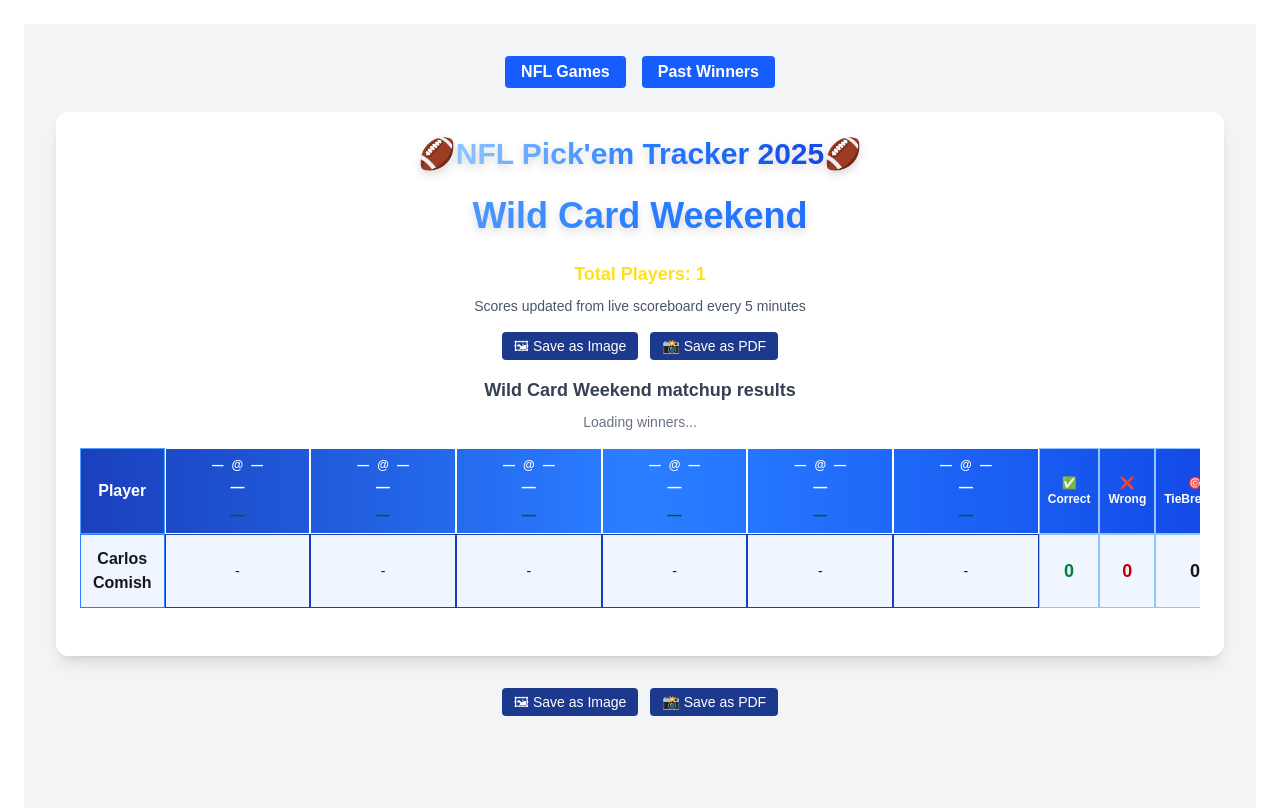
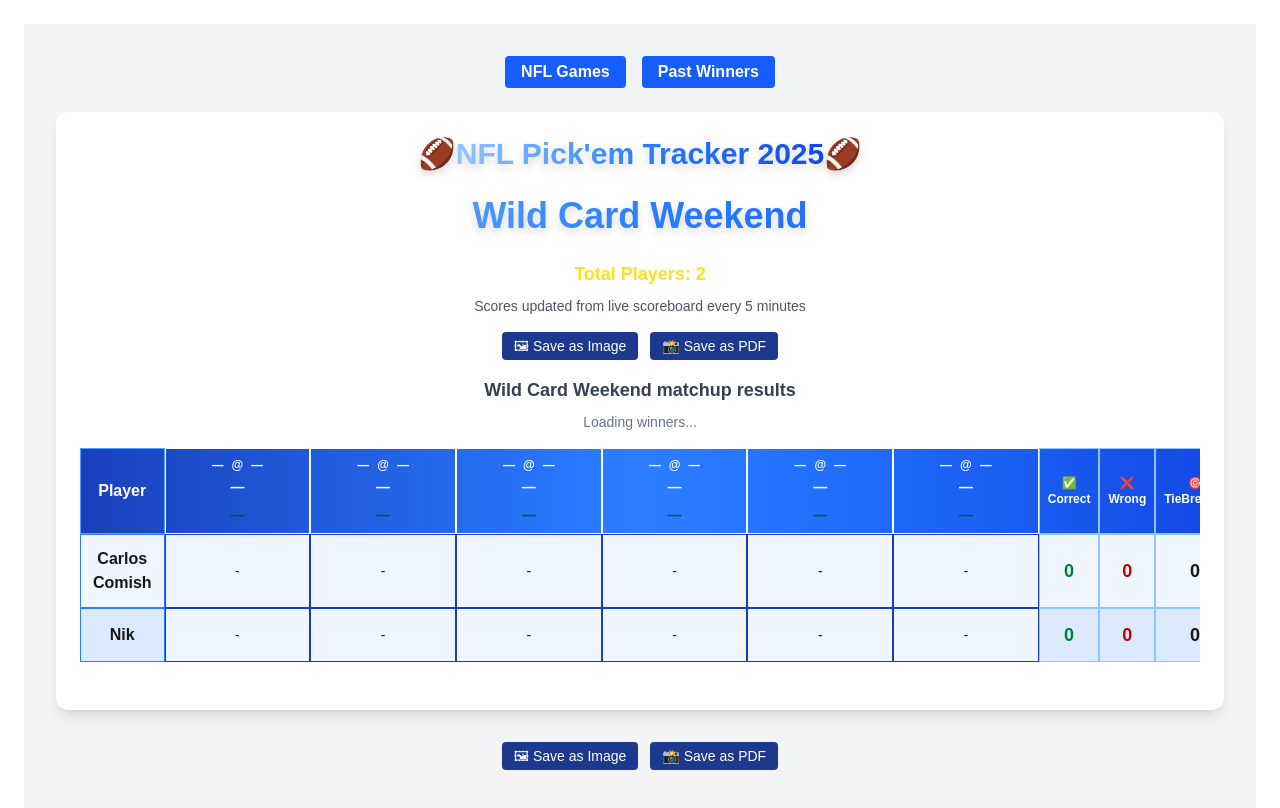
Before and after one commit to CarlosMartinezCM/pickEmTracker, a Next.js app: page / in a window 1280 px wide. Shown: the top 808 px of the page. Built offline with nearby package versions, Linux system fonts and the light colour scheme; no server answers.

Commit message:
added another player for the pickems

```diff
--- a/app/components/PickEmBoard.tsx
+++ b/app/components/PickEmBoard.tsx
@@ -71,30 +71,9 @@
 
 // Wild Card Weekend players (Picks Final Sunday Morning)
 const initialPlayers: Player[] = [
-{ name: "Carlos Comish", picks: ["-", "-", "-", "-", "-", "-"], tiebreaker: 0 },
-  ];
-
-  /**
-// Wild Card Weekend players (Picks Final Sunday Morning)
-const initialPlayers: Player[] = [
-  { name: "Carlos Comish", picks: ["-", "-", "-", "-", "-", "-", "-", "-", "-", "-", "-", "-", "-", "-", "-", "-"], tiebreaker: 0 },
-  { name: "J El De La R", picks: ["-", "-", "-", "-", "-", "-", "-", "-", "-", "-", "-", "-", "-", "-", "-", "-"], tiebreaker: 0 },
-  { name: "Nik", picks: ["-", "-", "-", "-", "-", "-", "-", "-", "-", "-", "-", "-", "-", "-", "-", "-"], tiebreaker: 0 },
-  { name: "Eric Rodriguez", picks: ["-", "-", "-", "-", "-", "-", "-", "-", "-", "-", "-", "-", "-", "-", "-", "-"], tiebreaker: 0 },
-  { name: "J Rios", picks: ["-", "-", "-", "-", "-", "-", "-", "-", "-", "-", "-", "-", "-", "-", "-", "-"], tiebreaker: 0 },
-  { name: "Yolo", picks: ["-", "-", "-", "-", "-", "-", "-", "-", "-", "-", "-", "-", "-", "-", "-", "-"], tiebreaker: 0 },
-  { name: "Fay", picks: ["-", "-", "-", "-", "-", "-", "-", "-", "-", "-", "-", "-", "-", "-", "-", "-"], tiebreaker: 0 },
-  { name: "Edgar B", picks: ["-", "-", "-", "-", "-", "-", "-", "-", "-", "-", "-", "-", "-", "-", "-", "-"], tiebreaker: 0 },
-  { name: "Javier", picks: ["-", "-", "-", "-", "-", "-", "-", "-", "-", "-", "-", "-", "-", "-", "-", "-"], tiebreaker: 0 },
-  { name: "Oso", picks: ["-", "-", "-", "-", "-", "-", "-", "-", "-", "-", "-", "-", "-", "-", "-", "-"], tiebreaker: 0 },
-  { name: "Rios", picks: ["-", "-", "-", "-", "-", "-", "-", "-", "-", "-", "-", "-", "-", "-", "-", "-"], tiebreaker: 0 },
-  { name: "Erick Escobar", picks: ["-", "-", "-", "-", "-", "-", "-", "-", "-", "-", "-", "-", "-", "-", "-", "-"], tiebreaker: 0 },
-  { name: "Sumo", picks: ["-", "-", "-", "-", "-", "-", "-", "-", "-", "-", "-", "-", "-", "-", "-", "-"], tiebreaker: 0 },
-  { name: "Bobby", picks: ["-", "-", "-", "-", "-", "-", "-", "-", "-", "-", "-", "-", "-", "-", "-", "-"], tiebreaker: 0 },
-  { name: "Beto", picks: ["-", "-", "-", "-", "-", "-", "-", "-", "-", "-", "-", "-", "-", "-", "-", "-"], tiebreaker: 0 }
+  { name: "Carlos Comish", picks: ["-", "-", "-", "-", "-", "-"], tiebreaker: 0 },
+  { name: "Nik", picks: ["-", "-", "-", "-", "-", "-"], tiebreaker: 0 },
 ];
-
- **/
 
 // Helper: calculate correct/wrong
 const calculateRecord = (picks: string[], results: Result) => {
@@ -513,9 +492,9 @@
 
         {/* Winner */}
         {isFinalGameDone && winners.length > 0 && (
-          <div  className="text-center mt-4 text-3xl font-bold text-green-300 dark:text-green-400">
+          <div className="text-center mt-4 text-3xl font-bold text-green-300 dark:text-green-400">
             🏆 {winners.map((p) => p.name).join(", ")}
-            </div>
+          </div>
         )}
 
         <div className="text-center mt-2 text-sm text-gray-600 dark:text-gray-300">{loading ? "Loading latest scores..." : "Scores updated from live scoreboard every 5 minutes"}</div>
```
